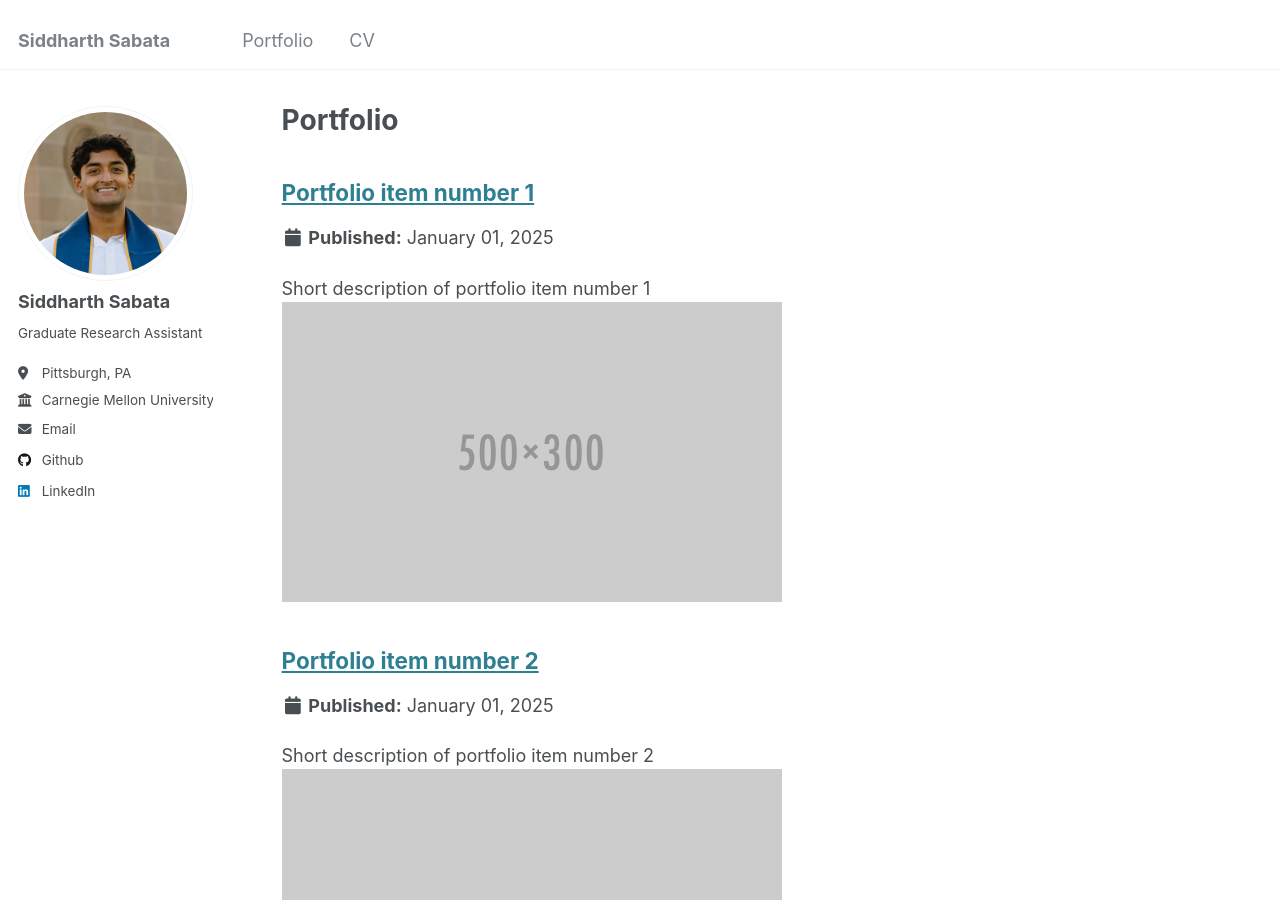
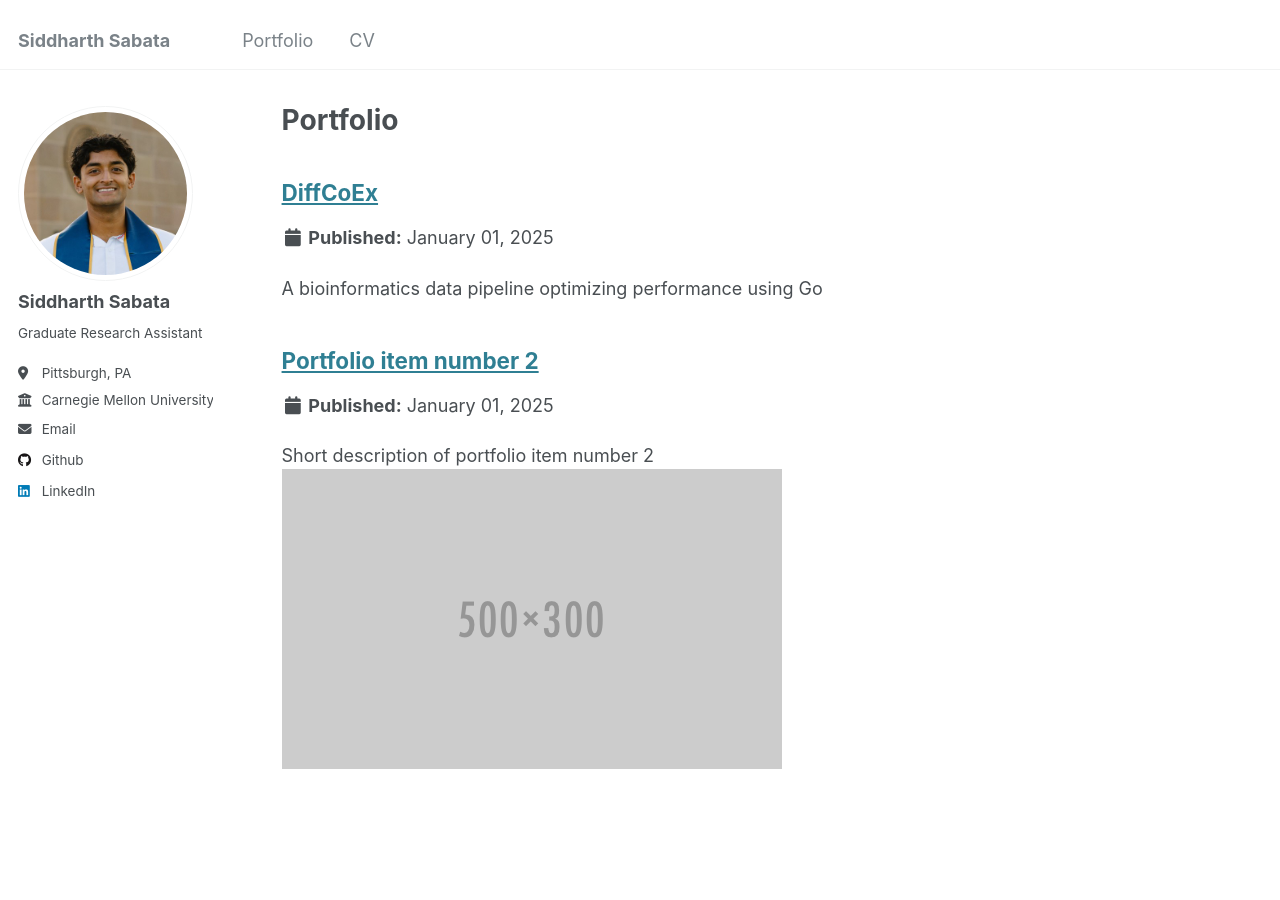
Before and after one commit to siddsabata/siddsabata.github.io, a Jekyll site: the page built from _pages/portfolio.html, in a window 1280 px wide and 900 px high. Built offline with Jekyll 4.4.1, drawn with Linux system fonts in a browser that asks for light colours.

Commit message:
Update portfolio-1.md

```diff
--- a/_portfolio/portfolio-1.md
+++ b/_portfolio/portfolio-1.md
@@ -1,6 +1,6 @@
 ---
-title: "Portfolio item number 1"
-excerpt: "Short description of portfolio item number 1<br/><img src='/images/500x300.png'>"
+title: "DiffCoEx"
+excerpt: "A bioinformatics data pipeline optimizing performance using Go"
 collection: portfolio
 ---
 
```
